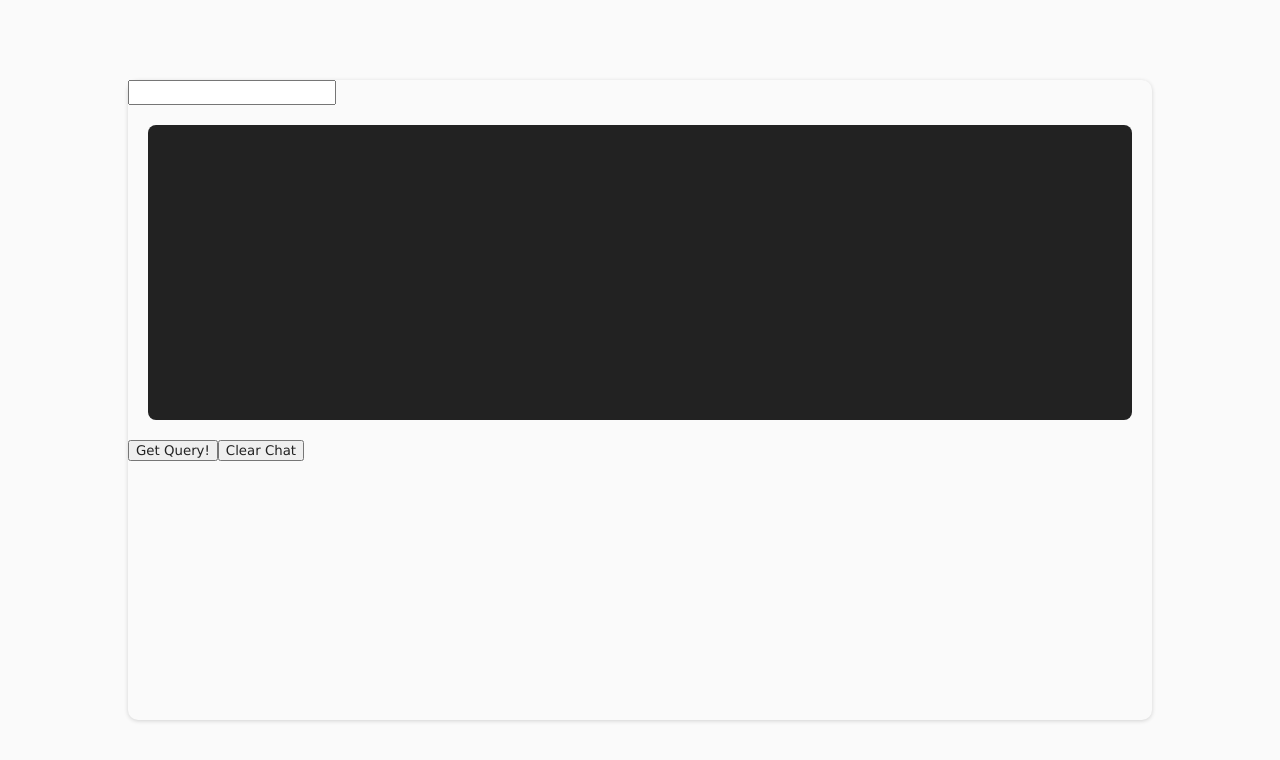
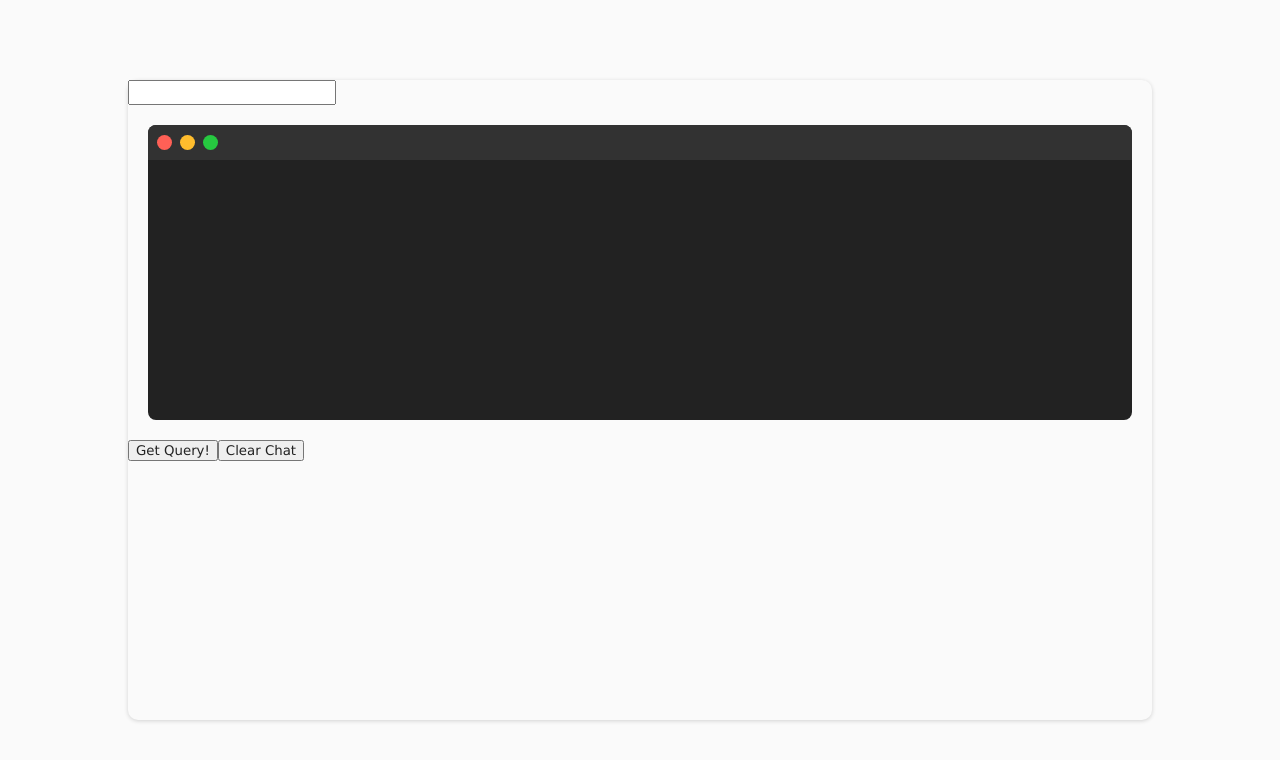
Before and after one commit to ek277/AI-Generator-SQL, a React (Create React App) app: page / in a window 1280 px wide. Shown: the top 760 px of the page. Built offline with nearby package versions, Linux system fonts and the light colour scheme.

Commit message:
Code Displat distribution and customization

```diff
--- a/src/components/CodeDisplay.tsx
+++ b/src/components/CodeDisplay.tsx
@@ -1,5 +1,16 @@
 const CodeDisplay = () => {
-  return <div className="code-display"></div>;
+  return (
+    <div className="code-display">
+      <div className="buttons">
+        <div className="button first"></div>
+        <div className="button middle"></div>
+        <div className="button last"></div>
+      </div>
+      <div className="code-output">
+        <p></p>
+      </div>
+    </div>
+  );
 };
 
 export default CodeDisplay;
--- a/src/index.css
+++ b/src/index.css
@@ -34,3 +34,32 @@
   background-color: rgb(34, 34, 34);
   overflow: hidden;
 }
+
+.buttons {
+  width: 100%;
+  height: 35px;
+  background-color: rgb(50, 50, 50);
+  display: flex;
+  align-items: center;
+  padding-left: 5px;
+}
+
+.button {
+  height: 15px;
+  width: 15px;
+  border-radius: 50%;
+  margin: 4px;
+  background-color: red;
+}
+
+.button.first {
+  background-color: rgb(255, 96, 86);
+}
+
+.button.middle {
+  background-color: rgb(255, 189, 45);
+}
+
+.button.last {
+  background-color: rgb(38, 201, 64);
+}
```
